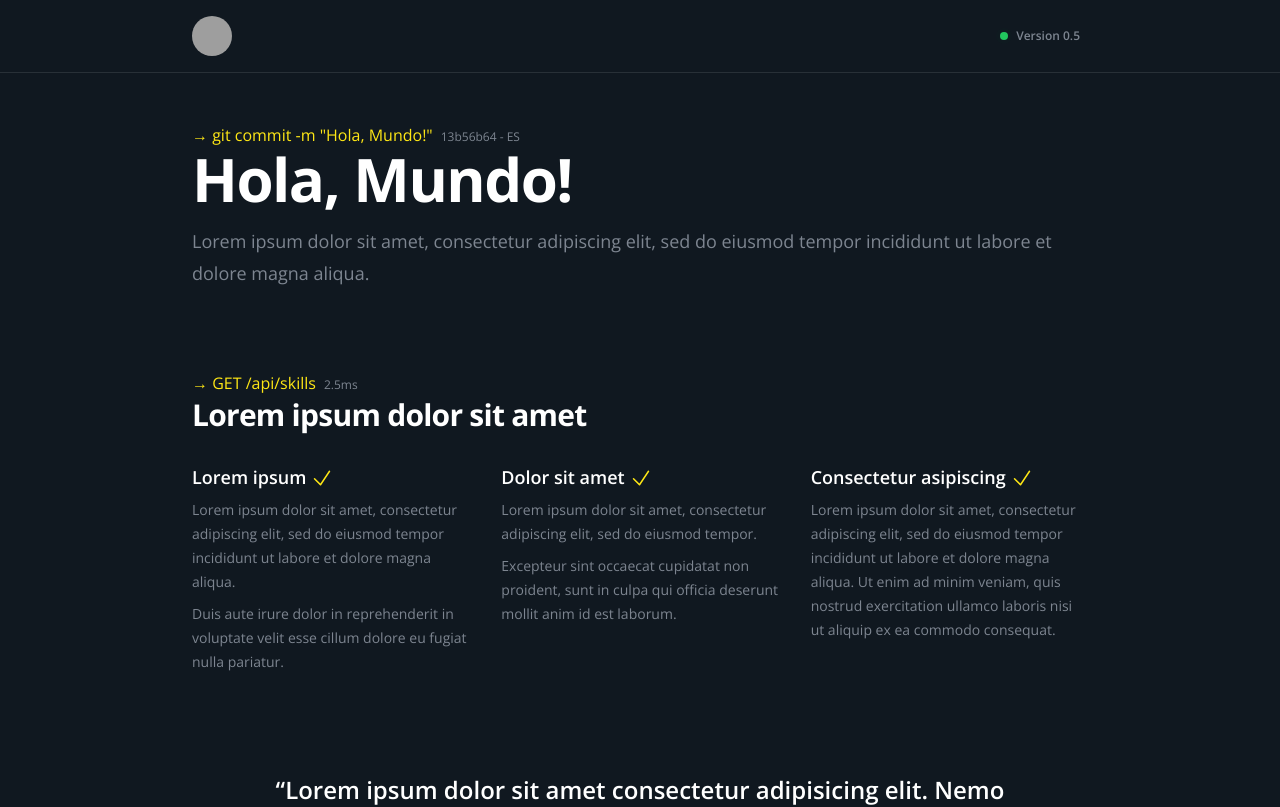
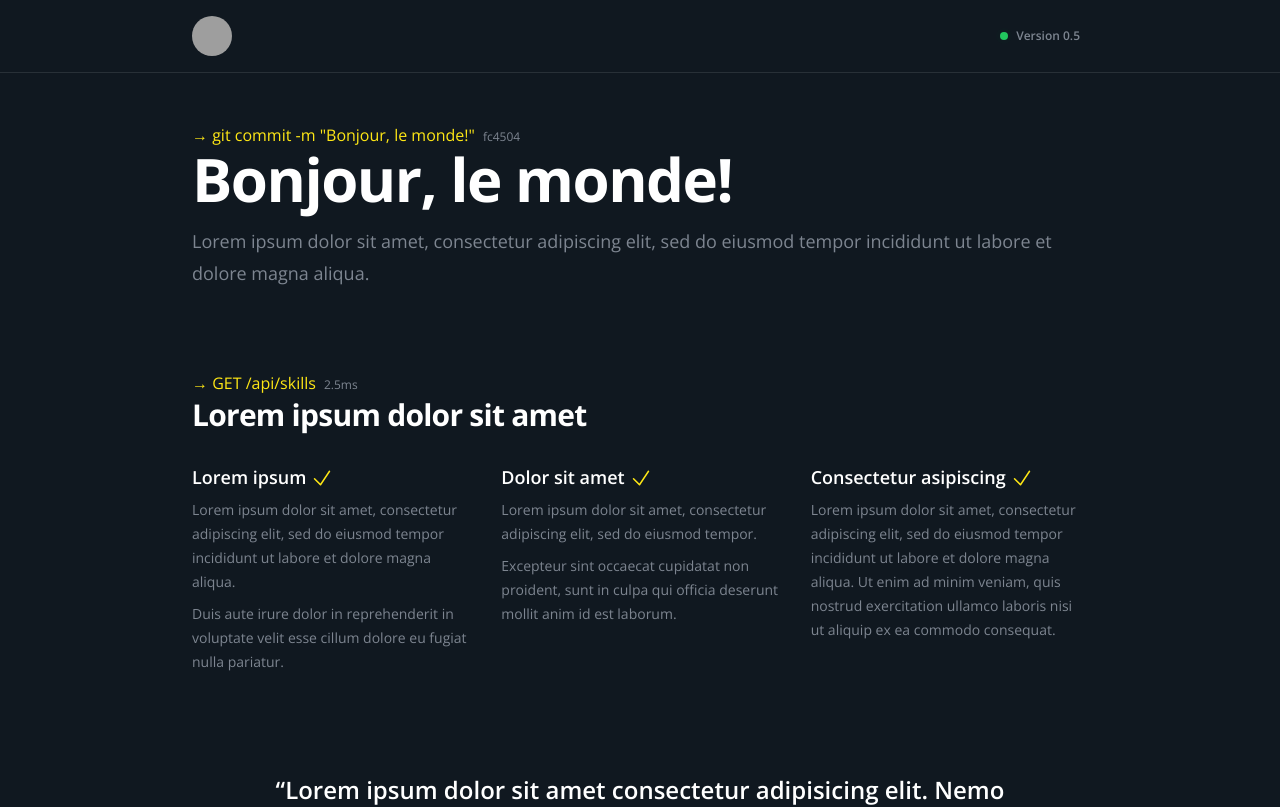
Before and after one commit to rvanrees/web, a Next.js app: page / in a window 1280 px wide. Shown: the top 807 px of the page. Built offline with nearby package versions, Linux system fonts and the light colour scheme; grey boxes are pictures that could not be loaded.

Commit message:
Update Hero.tsx

```diff
--- a/src/app/components/Hero.tsx
+++ b/src/app/components/Hero.tsx
@@ -1,3 +1,6 @@
+"use client";
+
+import { useEffect, useState } from "react";
 import { v4 as uuidv4 } from "uuid";
 
 const greetings: Greeting[] = [
@@ -10,8 +13,14 @@ const greetings: Greeting[] = [
 ];
 
 const Hero = () => {
-  const greeting: Greeting =
-    greetings[Math.floor(Math.random() * greetings.length)];
+  const [greeting, setGreeting] = useState<Greeting>({
+    text: "Hello, world!",
+    language: "EN",
+  });
+
+  useEffect(() => {
+    setGreeting(greetings[Math.floor(Math.random() * greetings.length)]);
+  }, []);
 
   return (
     <div className="mx-auto max-w-7xl px-4 sm:px-6 lg:px-8 py-8">
@@ -19,7 +28,7 @@ const Hero = () => {
         <p className="leading-7 text-secondary">
           &rarr;{` git commit -m "${greeting.text}"`}
           <span className="ml-2 text-xs text-chalk">
-            {uuidv4().slice(0, 8)} - {greeting.language}
+            {uuidv4().slice(0, 6)}
           </span>
         </p>
         <h2 className="text-4xl font-bold tracking-tight sm:text-6xl text-white">
```
